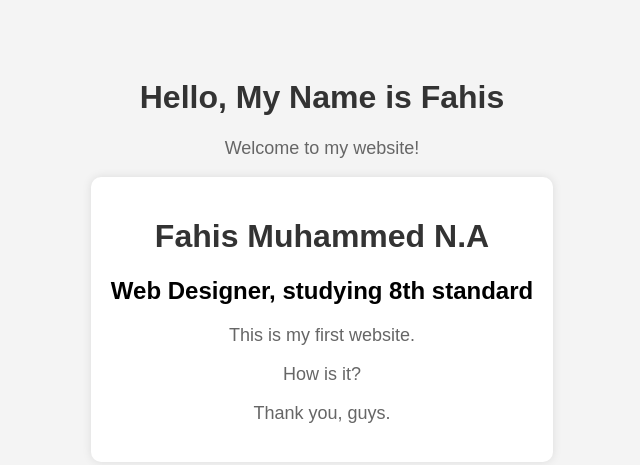
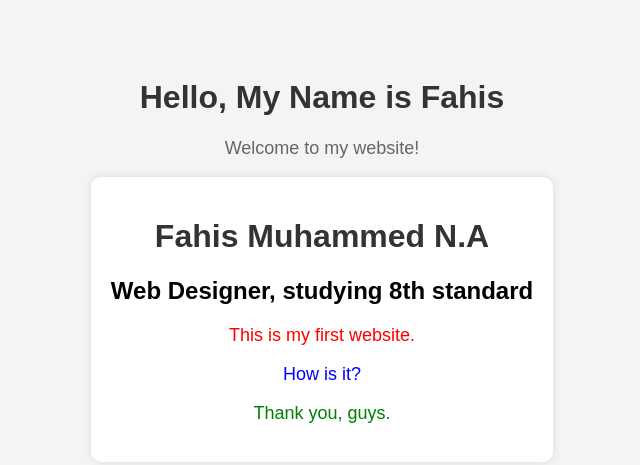
Before and after one commit to FahisMuhammmed/myworld, a plain HTML site: page index.html in a window 1280 px wide. Shown: the whole page, without its empty margins (318-958 px from the left). Drawn offline with Linux system fonts and the light colour scheme.

Commit message:
Add files via upload

```diff
--- a/styles.css
+++ b/styles.css
@@ -21,3 +21,6 @@ p {
     box-shadow: 0 0 10px rgba(0, 0, 0, 0.1);
     display: inline-block;
 }
+.red-text { color: red; }
+.blue-text { color: blue; }
+.green-text { color: green; }
```
Also changed, not shown: index.html (line endings or trailing spaces).
